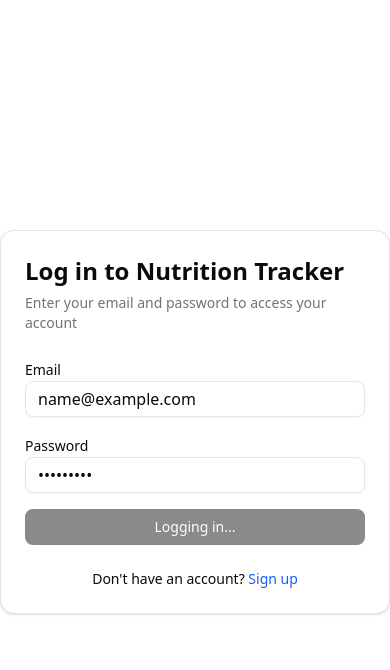
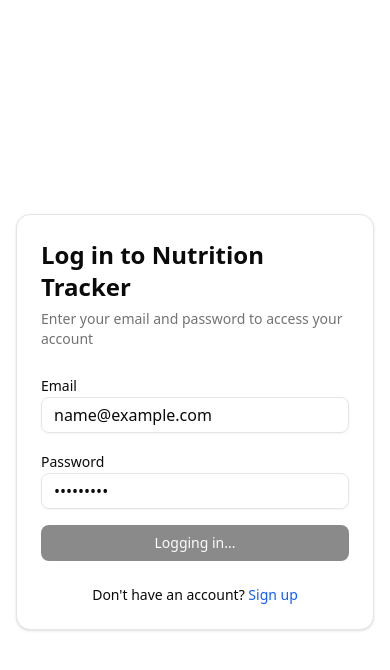
Before and after one commit to dhananjaykuber/nutrition-tracker, a Next.js app: page /auth/login in a window 390 px wide. Both pictures are taken after typing "name@example.com", "Sample123" into the empty fields and a click on the button "Log in". Shown: the top 670 px of the page. Built offline with nearby package versions, Linux system fonts and the light colour scheme; no server answers.

Commit message:
fix: Authnetication form responsiveness

```diff
--- a/app/auth/layout.tsx
+++ b/app/auth/layout.tsx
@@ -30,5 +30,9 @@ export default function AuthRedirect({
     return null;
   }
 
-  return <>{children}</>;
+  return (
+    <div className="min-h-[100vh] flex items-center justify-center mx-4">
+      {children}
+    </div>
+  );
 }
--- a/app/auth/login/page.tsx
+++ b/app/auth/login/page.tsx
@@ -1,9 +1,5 @@
 import { LoginForm } from '@/components/auth/login-form';
 
 export default function LoginPage() {
-  return (
-    <div className="min-h-[100vh] flex items-center justify-center">
-      <LoginForm />
-    </div>
-  );
+  return <LoginForm />;
 }
--- a/app/auth/register/page.tsx
+++ b/app/auth/register/page.tsx
@@ -1,9 +1,5 @@
 import { RegisterForm } from '@/components/auth/register-form';
 
 export default function RegisterPage() {
-  return (
-    <div className="min-h-[100vh] flex items-center justify-center">
-      <RegisterForm />
-    </div>
-  );
+  return <RegisterForm />;
 }
```
